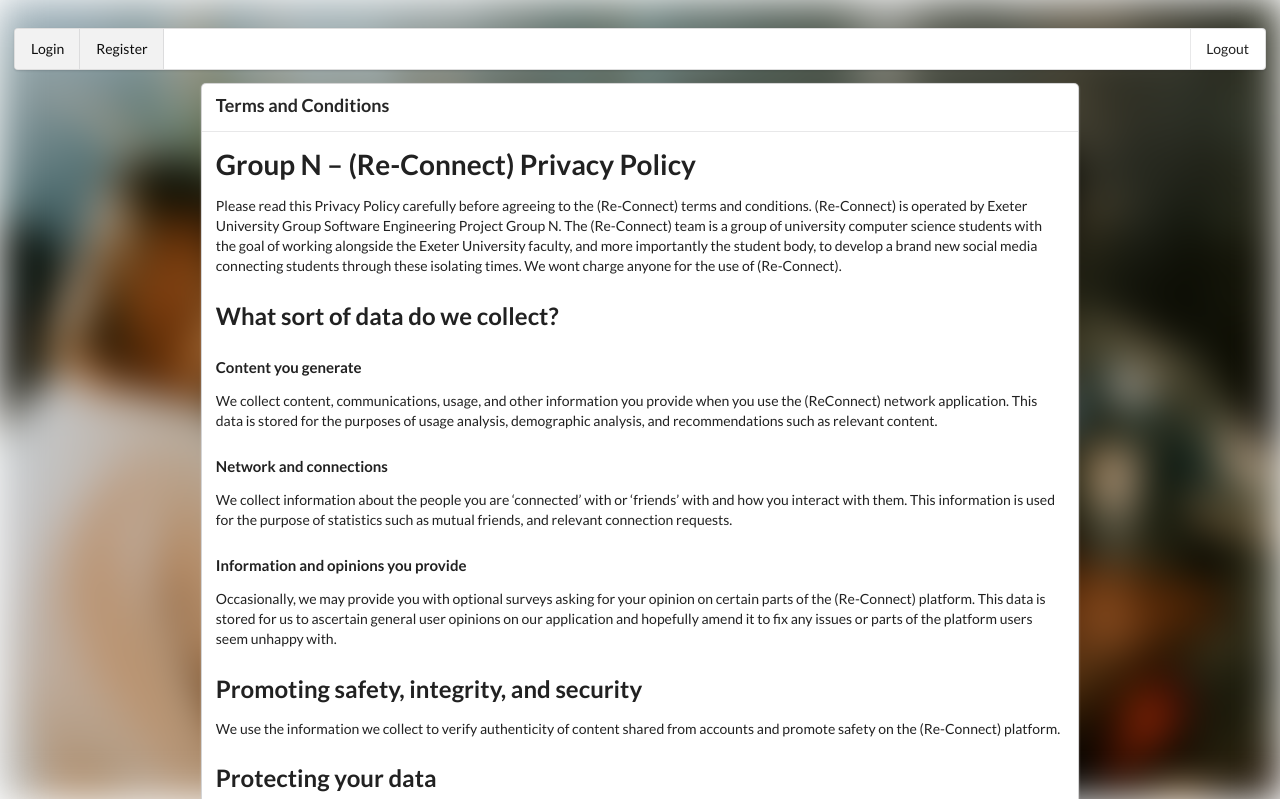
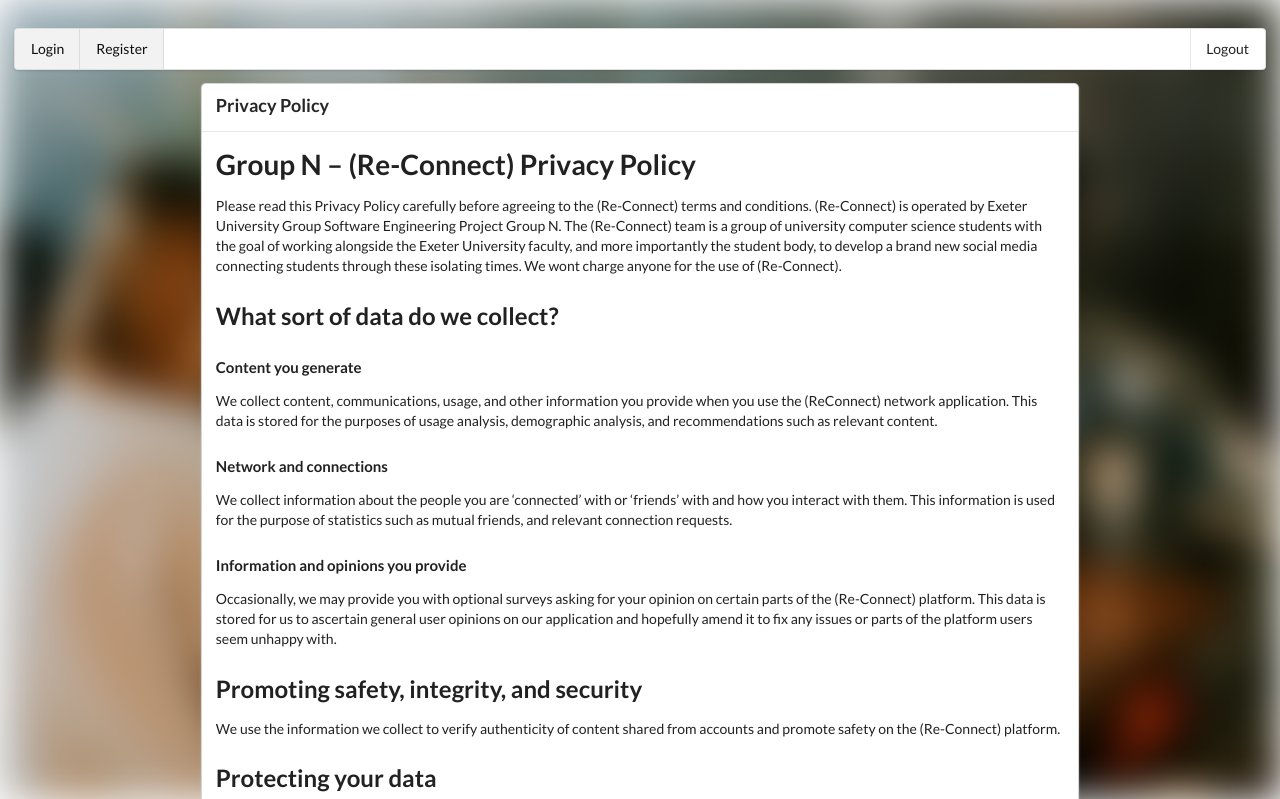
Before and after one commit to IsaacCheng9/student-network, a Flask app: page /privacy_policy in a window 1280 px wide. Shown: the top 799 px of the page. Run offline with Flask 2, Linux system fonts and the light colour scheme.

Commit message:
Update incorrect privacy header name

```diff
--- a/technical-documents/source-code/templates/privacy_policy.html
+++ b/technical-documents/source-code/templates/privacy_policy.html
@@ -44,7 +44,7 @@
       <form action="/privacy_policy" method="POST">
         <div class="ui card centered" style="min-width: 70%">
           <div class="content">
-            <div class="header">Terms and Conditions</div>
+            <div class="header">Privacy Policy</div>
           </div>
           <div class="content">
             <div class="ui form">
```
